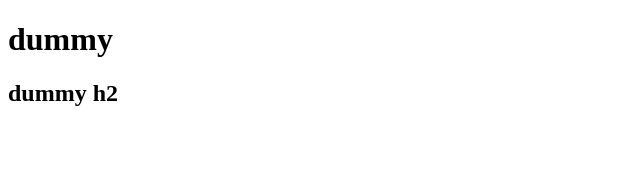
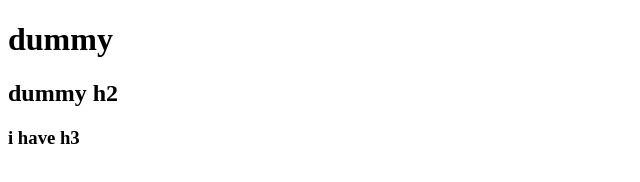
Before and after one commit to latifniz/demo, a plain HTML site: page index.html in a window 1280 px wide. Shown: the full height of the page, 0-640 px from the left. Drawn offline with Linux system fonts and the light colour scheme.

Commit message:
i have added h3

```diff
--- a/index.html
+++ b/index.html
@@ -8,5 +8,6 @@
   <body>
     <h1>dummy</h1>
     <h2>dummy h2</h2>
+    <h3>i have h3</h3>
   </body>
 </html>
```
